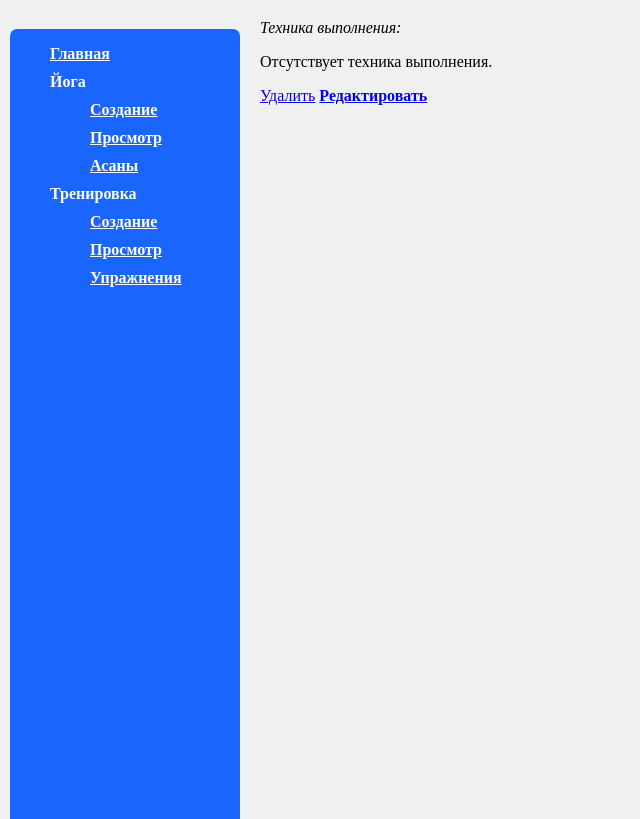
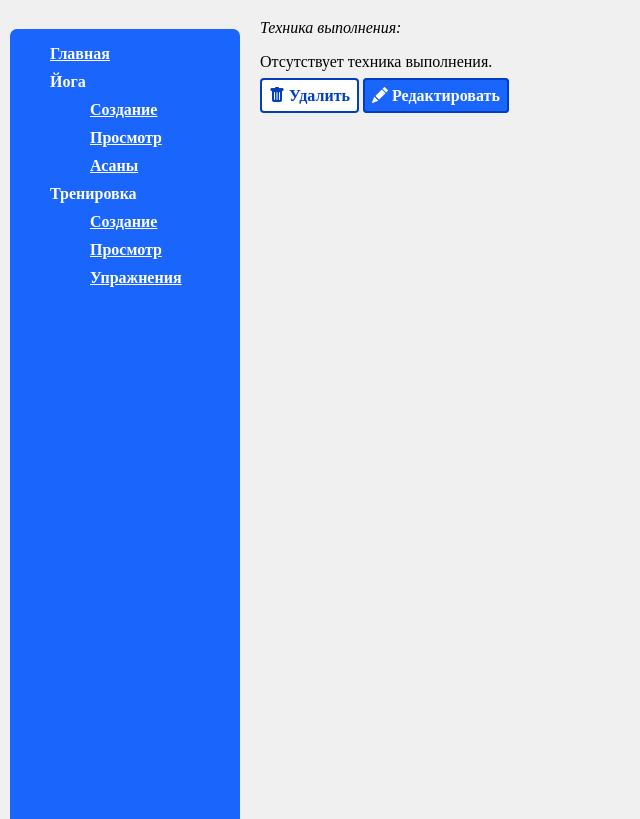
Before and after one commit to mika-akopyan/training_diary, a Django app: template website/diary_training_sessions/yoga/templates/yoga/asana_detail.html in a window 1280 px wide. Shown: the whole page, without its empty margins (0-640 px from the left). Run offline with Django 5.2, Linux system fonts and the light colour scheme; the template is opened without the code that fills it, so the values that code supplies are empty.

Commit message:
style: Stylize links on a page with detailed information

```diff
--- a/website/diary_training_sessions/workout/static/base/css/object_detail.css
+++ b/website/diary_training_sessions/workout/static/base/css/object_detail.css
@@ -1,6 +1,7 @@
 /* Шрифт для элементов страницы */
 .object__name,
-.object__link-edit {
+.object__link-edit,
+.object__link-delete {
     font-family: 'Bahnschrift';
     font-weight: 600;
     font-stretch: semi-condensed;
@@ -11,3 +12,46 @@ p {
     font-weight: 300;
     font-stretch: semi-condensed;
 }
+
+/* Общее расположение ссылок с действиями над объектом */
+.object__link-edit,
+.object__link-delete {
+    padding: 7px;
+}
+
+/* Общий внешний вид для ссылок с действиями над объектом */
+.object__link-edit,
+.object__link-delete {
+    border-radius: 4px;
+    text-decoration: none;
+}
+
+/* Внешний вид ссылки редактировать при различных состояниях */
+.object__link-edit {
+    border: 2px solid rgb(0, 63, 190);
+    background: rgb(26, 101, 252);
+    color: white;
+}
+
+.object__link-edit:hover {
+    box-shadow: 0 0 15px rgb(48, 155, 255);
+}
+
+.object__link-edit:active {
+    background: rgb(0, 63, 190);
+}
+
+/* Внешний вид ссылки удалить при различных состояниях */
+.object__link-delete {
+    border: 2px solid rgb(0, 63, 190);
+    background: white;
+    color: rgb(0, 63, 190);
+}
+
+.object__link-delete:hover {
+    box-shadow: 0 0 15px rgb(48, 155, 255);
+}
+
+.object__link-delete:active {
+    background: rgb(180, 180, 180);
+}
--- a/website/diary_training_sessions/workout/templates/workout/exercise_detail.html
+++ b/website/diary_training_sessions/workout/templates/workout/exercise_detail.html
@@ -6,6 +6,7 @@
 
 {% block link %}
     <link rel="stylesheet" href="{% static "workout/css/exercise_detail.css" %}">
+    <link rel="stylesheet" href="https://cdn.jsdelivr.net/npm/bootstrap-icons@1.8.1/font/bootstrap-icons.css">
 {% endblock link %}
 
 {% block content %}
@@ -17,6 +18,6 @@
     {% else %}
         <p class='exercise__technique-execution object__technique-execution'>{{ exercise.technique_execution|linebreaks }}</p>
     {% endif %}
-    <a class='exercise__link-delete object__link-delete' href="{% url "workout:exercise_delete" exercise.pk %}">Удалить</a>
-    <a class='exercise__link-edit object__link-edit' href="{% url "workout:exercise_update" exercise.pk %}">Редактировать</a>
+    <a class='exercise__link-delete object__link-delete' href="{% url "workout:exercise_delete" exercise.pk %}"><i class="bi bi-trash-fill"></i> Удалить</a>
+    <a class='exercise__link-edit object__link-edit' href="{% url "workout:exercise_update" exercise.pk %}"><i class="bi bi-pencil-fill"></i> Редактировать</a>
 {% endblock content %}
--- a/website/diary_training_sessions/yoga/templates/yoga/asana_detail.html
+++ b/website/diary_training_sessions/yoga/templates/yoga/asana_detail.html
@@ -6,6 +6,7 @@
 
 {% block link %}
     <link rel="stylesheet" href="{% static "yoga/css/asana_detail.css" %}">
+    <link rel="stylesheet" href="https://cdn.jsdelivr.net/npm/bootstrap-icons@1.8.1/font/bootstrap-icons.css">
 {% endblock link %}
 
 {% block content %}
@@ -17,6 +18,6 @@
     {% else %}
         <p class='asana__technique-execution object__technique-execution'>{{ asana.technique_execution }}</p>
     {% endif %}
-    <a class='asana__link-delete object__link-delete' href="{% url "yoga:asana_delete" asana.pk %}">Удалить</a>
-    <a class='asana__link-edit object__link-edit' href="{% url "yoga:asana_update" asana.pk %}">Редактировать</a>
+    <a class='asana__link-delete object__link-delete' href="{% url "yoga:asana_delete" asana.pk %}"><i class="bi bi-trash-fill"></i> Удалить</a>
+    <a class='asana__link-edit object__link-edit' href="{% url "yoga:asana_update" asana.pk %}"><i class="bi bi-pencil-fill"></i> Редактировать</a>
 {% endblock content %}
```
